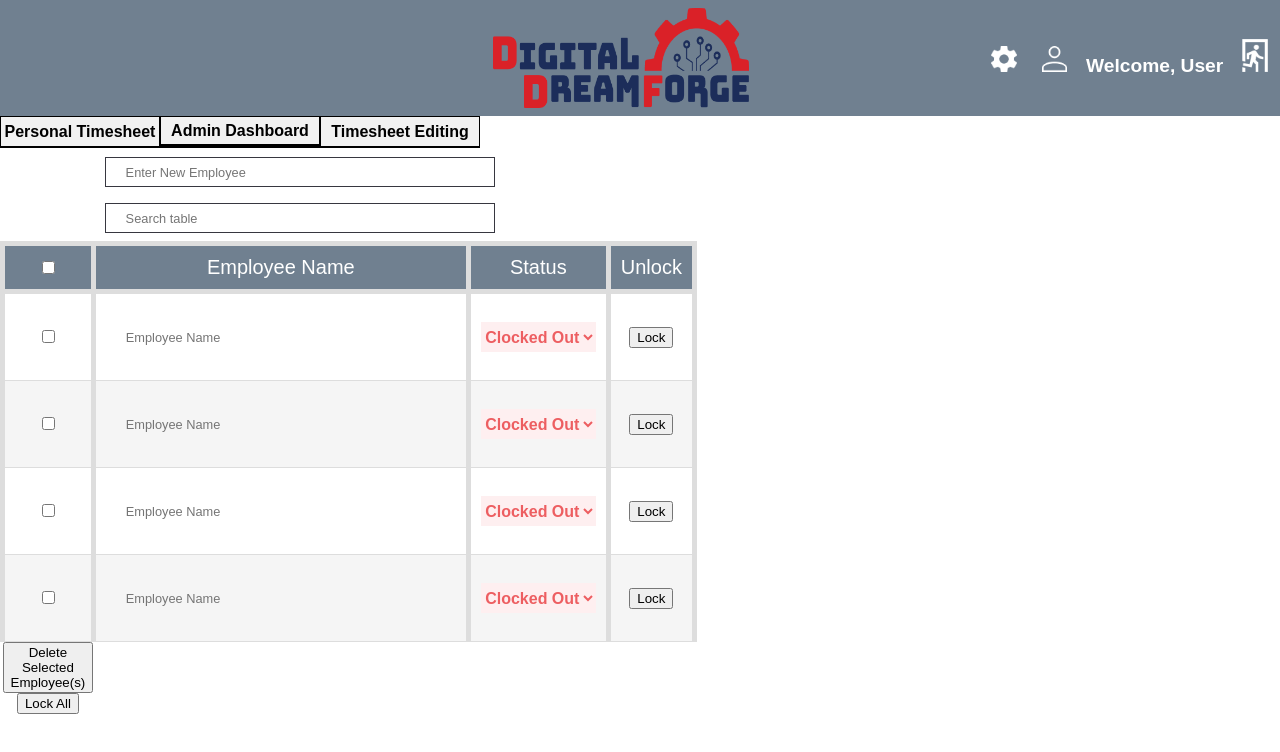
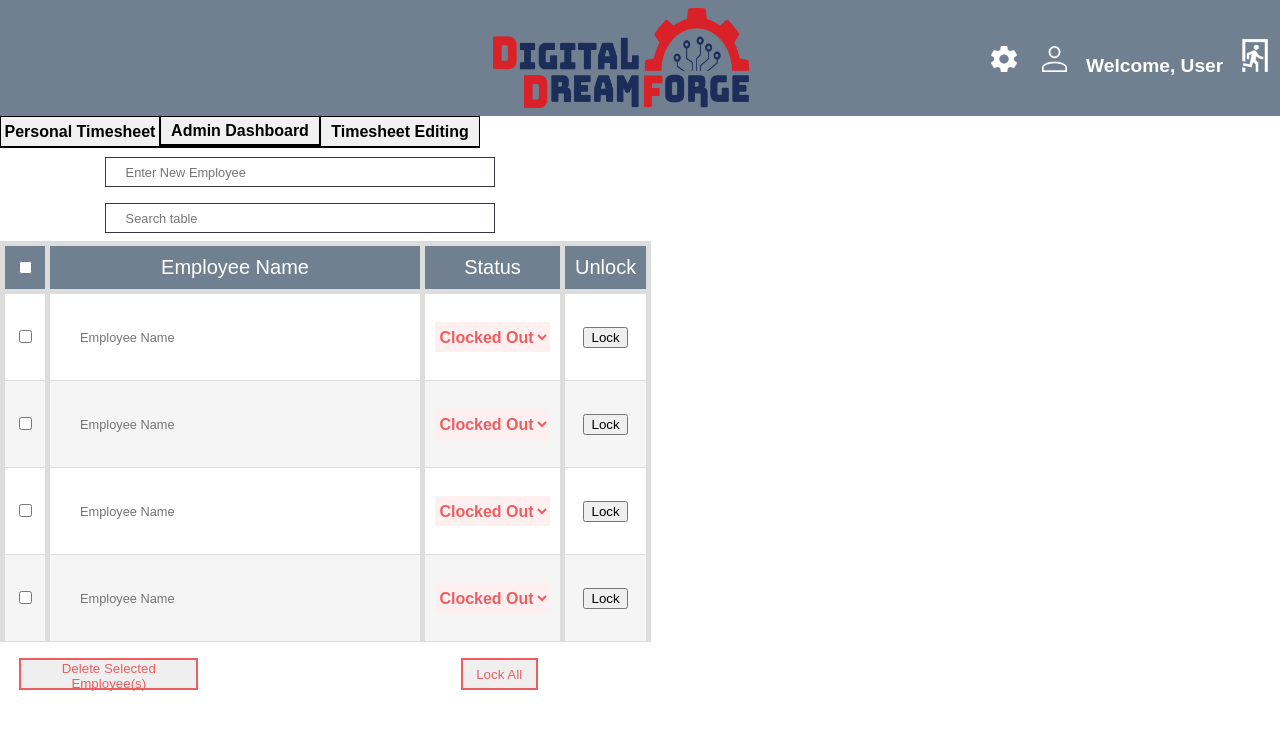
Before and after one commit to IKs2002/Tick-Tock-Tech, a React (Create React App) app: page /DefaultPage in a window 1280 px wide. Shown: the top 752 px of the page. Built offline with nearby package versions, Linux system fonts and the light colour scheme.

Commit message:
AdminTable bottom buttons fixed

```diff
--- a/src/Componets/AdminTable.css
+++ b/src/Componets/AdminTable.css
@@ -46,4 +46,25 @@
   background-color: inherit;
 }
 
+.AdminDashboard_BottomButtons {
+  display: flex;
+  margin-top: 2vh;
+  width: 42.4vw;
+}
+
+.AdminDashboard_DeleteButton {
+    width: 14vw;
+    height: 4vh;
+    margin-left: 1.5vw;
+    margin-right: 20.5vw;
+    border: 2px solid #ED5E61;
+    color: #ED5E61;
+}
+
+.AdminDashboard_LockAllButton {
+    width: 6vw;
+    height: 4vh;
+    border: 2px solid #ED5E61;
+    color: #ED5E61;
+}
 /*last updated 2/14 -sierra */
--- a/src/Componets/AdminTable.js
+++ b/src/Componets/AdminTable.js
@@ -163,6 +163,7 @@ const AdminTable = () => {
   };
 
   return (
+    <div>
       <div className="container mt-5">
         {/* input for adding a new employees */}
         <input
@@ -200,12 +201,24 @@ const AdminTable = () => {
             </tr>
           </thead>
           <tbody>{renderRows()}</tbody>
-        <button onClick={handleDeleteSelected}>
+          <tfoot>{/*footer*/}</tfoot>
+        </table>
+      </div>
+      {/* bottom buttons */}
+      <div className="AdminDashboard_BottomButtons">
+        <button
+          onClick={handleDeleteSelected}
+          className="AdminDashboard_DeleteButton"
+        >
           Delete Selected Employee(s)
         </button>
-        <button onClick={handleLockAll}>Lock All</button>
-        <tfoot>{/*footer*/}</tfoot>
-      </table>
+        <button
+          onClick={handleLockAll}
+          className="AdminDashboard_LockAllButton"
+        >
+          Lock All
+        </button>
+      </div>
     </div>
   );
 };
```
Lines whose indentation alone changed are shown as unchanged.
